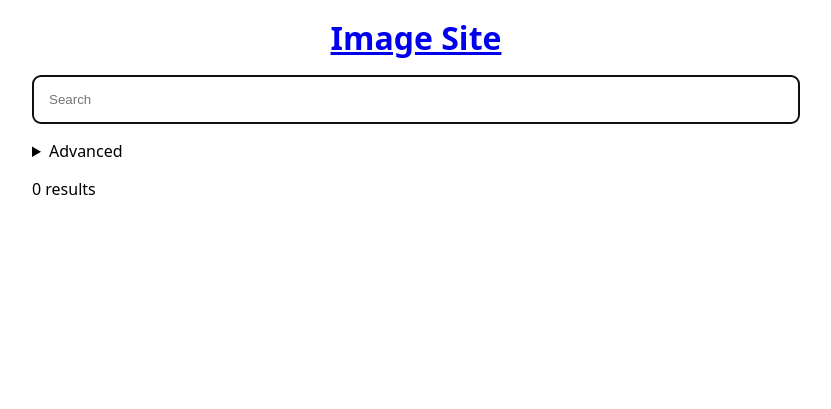
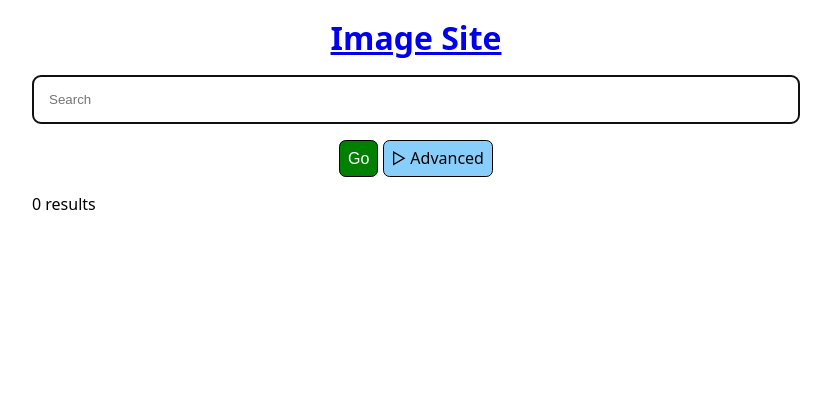
Before and after one commit to luke-hamann/imagesite, a Django app: page / in a window 1280 px wide. Shown: the part 54-463 px from the top of the page, without its empty margins (224-1055 px from the left). Run offline with Django 5.2, Linux system fonts and the light colour scheme; data that the repository does not hold is empty.

Commit message:
Fixes and improvements

```diff
--- a/main/static/css/site.css
+++ b/main/static/css/site.css
@@ -30,6 +30,10 @@ main {
 }
 
 /* Text */
+
+.left {
+    text-align: left;
+}
 
 .center {
     text-align: center;
@@ -115,16 +119,18 @@ details {
 /* Buttons */
 
 .button {
+    border-radius: 5pt;
     display: inline-block;
     font-size: medium;
+    line-height: 1.2;
     padding: 0.5rem;
-    border-radius: 0.3rem;
     text-decoration: none;
     user-select: none;
+    width: fit-content;
 }
 
-.button-outline {
-    border: 1pt solid;
+.button:hover {
+    box-shadow: 0 0 2pt black;
 }
 
 .button-red {
@@ -145,6 +151,12 @@ details {
 .button-blue {
     color: black;
     background-color: lightskyblue;
+}
+
+/* Outlining */
+
+.outline {
+    border: 1pt solid black;
 }
 
 /* Forms */
@@ -248,6 +260,24 @@ details {
     background-color: lightgrey;
 }
 
+/* Advanced Search */
+
+#toggleAdvanced, #advancedSearch {
+    display: none;
+}
+
+#toggleAdvanced + label::before {
+    content: "▷";
+}
+
+#toggleAdvanced:checked + label::before {
+    content: "▽";
+}
+
+#toggleAdvanced:checked ~ #advancedSearch {
+    display: block;
+}
+
 /* Upload Form */
 
 .form-upload {
@@ -262,6 +292,11 @@ details {
     display: block;
     padding: 1rem;
     width: 100%;
+}
+
+.form-upload input[type="submit"] {
+    display: inline-block;
+    width: fit-content;
 }
 
 .form-upload label {
@@ -283,11 +318,6 @@ details {
     max-height: 80vh;
 }
 
-.form-upload input[type=submit] {
-    margin-top: 1rem;
-    width: fit-content;
-}
-
 /* Confirm Delete Dialog */
 
 .dialog-confirm-delete {
@@ -306,7 +336,6 @@ details {
 
 .image-theater {
     background-color: black;
-    height: 75vh;
     width: 100%;
 }
 
--- a/main/templates/_search_paginator.html
+++ b/main/templates/_search_paginator.html
@@ -3,7 +3,7 @@
         <span>Page:</span>
         {% for i in page.paginator.page_range %}
             <a href="?q={{ query }}&p={{ i }}&include_titles={{ include_titles }}&include_tags={{ include_tags }}&include_descriptions={{ include_descriptions }}&sort_by={{ sort_by }}&reverse_sort={{ reverse_sort }}"
-                class="button button-outline {% if page.number == i%}button-blue{%  endif %}">
+                class="button outline {% if page.number == i%}button-blue{%  endif %}">
                 {{ i }}
             </a>
         {% endfor %}
--- a/main/templates/detail.html
+++ b/main/templates/detail.html
@@ -45,11 +45,11 @@
                 Are you sure you want to delete "{{ image.title }}"?
             </p>
             <p class="content center">
+                <input type="submit" value="Yes" class="button button-red" />
                 <button type="button"
                     class="button button-green confirm-delete-cancel">
                     No
                 </button>
-                <input type="submit" value="Yes" class="button button-red" />
             </p>
         </form>
     </dialog>
--- a/main/templates/search.html
+++ b/main/templates/search.html
@@ -13,8 +13,15 @@
         <form action="." method="get" class="content">
             <input type="search" name="q" value="{{ query }}" autocomplete="off"
                 placeholder="Search" class="search-box" autofocus />
-            <details class="margin-top">
-                <summary>Advanced</summary>
+            <div class="margin-top center">
+                <input type="submit" value="Go"
+                    class="outline button button-green" />
+                <input type="checkbox" id="toggleAdvanced" />
+                <label for="toggleAdvanced"
+                    class="outline button button-blue">
+                    Advanced
+                </label>
+                <div id="advancedSearch" class="margin-top outline left">
                     <div class="content">
                         <i>
                             Hint: You can type a hyphen before a search term to
@@ -76,10 +83,8 @@
                             {% if reverse_sort == 'off' %} checked {% endif %} />
                         <label>no</label>
                     </div>
-                <div class="content">
-                    <input type="submit" value="Go" class="button button-green" />
                 </div>
-            </details>
+            </div>
         </form>
         <div class="content">
             {{ page.paginator.object_list.count }}
--- a/main/templates/upload.html
+++ b/main/templates/upload.html
@@ -13,7 +13,7 @@
         </h1>
         {% csrf_token %}
         {{ form }}
-        <div class="center">
+        <div class="center margin-top">
             <input type="submit" value="Upload" class="button button-blue" />
         </div>
     </form>
--- a/main/views.py
+++ b/main/views.py
@@ -15,8 +15,8 @@ from ram import inference_ram, get_transform
 from .models import Image, Tag
 from .forms import ImageForm
 
-ENABLE_AUTOTAGGING = False
-SEARCH_RESULTS_PER_PAGE = 5
+ENABLE_AUTOTAGGING = True
+SEARCH_RESULTS_PER_PAGE = 10
 
 
 if ENABLE_AUTOTAGGING:
@@ -57,6 +57,7 @@ def image(request: HttpRequest, image_id: int) -> HttpResponse:
 
 
 def autocomplete(request: HttpRequest) -> HttpResponse:
+    """Provide search suggestions based on a query and existing tags"""
     query = request.GET.get('q', '')
 
     if (query == ''):
```
Also changed, not shown: main/static/js/autotag.js (+7 -1 lines). Lines whose indentation alone changed are shown as unchanged.
